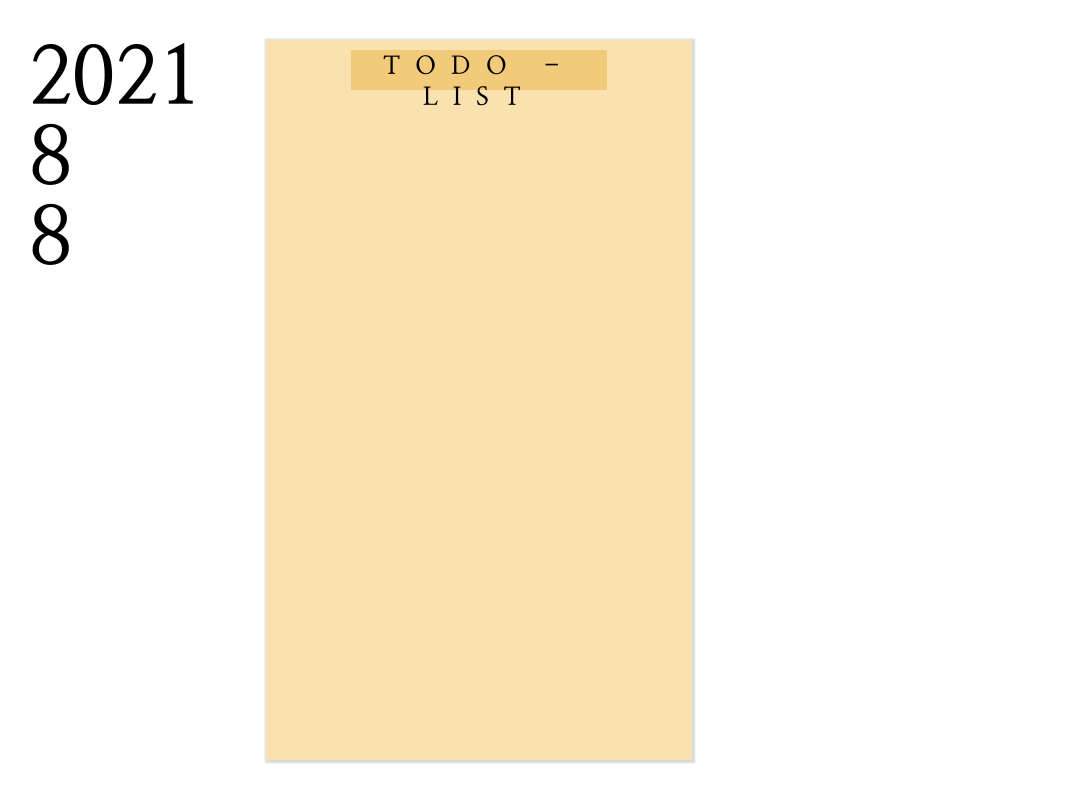
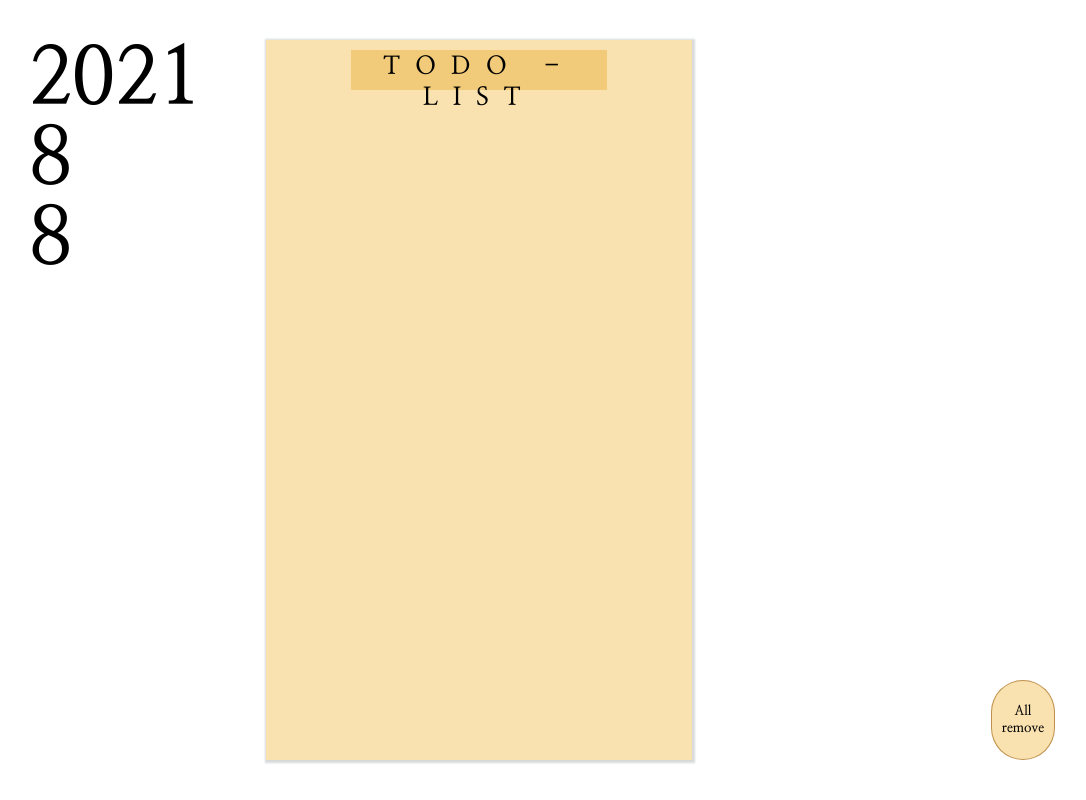
Before and after one commit to LimJiHoon94/todolist_front, a React (Create React App) app in the folder todolist_front/: page /todoList in a window 1280 px wide. Shown: the whole page, without its empty margins (161-1247 px from the left). Built offline with nearby package versions, Linux system fonts and the light colour scheme.

Commit message:
삭제기능 완료 / 전체삭제 추가 개발

```diff
--- a/todolist_front/src/component/todolist/TodoList.jsx
+++ b/todolist_front/src/component/todolist/TodoList.jsx
@@ -98,8 +98,8 @@ function TodoList(props){
                 }
             </div>
             <div className="add_area">
-                <div className="comment">
-
+                <div className="menu_area">
+                    <button className="allDelete" ><b>All<br />remove</b></button>
                 </div>
             </div>
         </div>
@@ -122,8 +122,8 @@ function TodoContent(props){
             userSeq : props.user.userSeq,
             todoSeq : props.todoList.todoSeq
          }}).then((res)=>{
-             //console.log(res.data)
-            //props.setTodoList()
+             console.log(res.data)
+            props.setTodoList(res.data)
          }).catch((error)=>{
 
          });
--- a/todolist_front/src/component/todolist/TodoList_style.scss
+++ b/todolist_front/src/component/todolist/TodoList_style.scss
@@ -44,6 +44,42 @@
   flex: 3;
   height: 100vh;
   box-sizing: border-box;
+  display: flex;
+  flex-direction: column-reverse;
+}
+.menu_area {
+  display: flex;
+  flex-direction: row-reverse;
+  margin-bottom: 5vh;
+  margin-right: 5vw;
+}
+.allDelete {
+  width: 5vw;
+  height: 10vh;
+  border-radius: 50px;
+  font-family: 'Nanum Myeongjo', serif;
+  cursor: pointer;
+  background-color: #f7d894bb;
+  border: 0.5px solid rgba(160, 100, 21, 0.651);
+  //마우스 효과 일반
+  transform: scale(1);
+  -webkit-transform: scale(1);
+  -moz-transform: scale(1);
+  -ms-transform: scale(1);
+  -o-transform: scale(1);
+  transition: all 0.3s ease-in-out;
+}
+
+.allDelete:hover {
+  background-color: #f5ae14bb;
+  color: white;
+  border: none;
+  //마우스 효과 호버
+  transform: scale(1.2);
+  -webkit-transform: scale(1.2);
+  -moz-transform: scale(1.2);
+  -ms-transform: scale(1.2);
+  -o-transform: scale(1.2);
 }
 
 .Todo_Get_Div {
@@ -98,11 +134,24 @@
   border: 0.5px solid rgba(0, 0, 0, 0.199);
   border-radius: 5px;
   cursor: pointer;
+  //마우스 효과 일반
+  transform: scale(1);
+  -webkit-transform: scale(1);
+  -moz-transform: scale(1);
+  -ms-transform: scale(1);
+  -o-transform: scale(1);
+  transition: all 0.2s ease-in-out;
 }
 .Todo_Remove_Btn:hover {
   background-color: #f5ae14bb;
   color: white;
   border: none;
+  //마우스 효과 호버
+  transform: scale(1.1);
+  -webkit-transform: scale(1.1);
+  -moz-transform: scale(1.1);
+  -ms-transform: scale(1.1);
+  -o-transform: scale(1.1);
 }
 
 .time {
```
